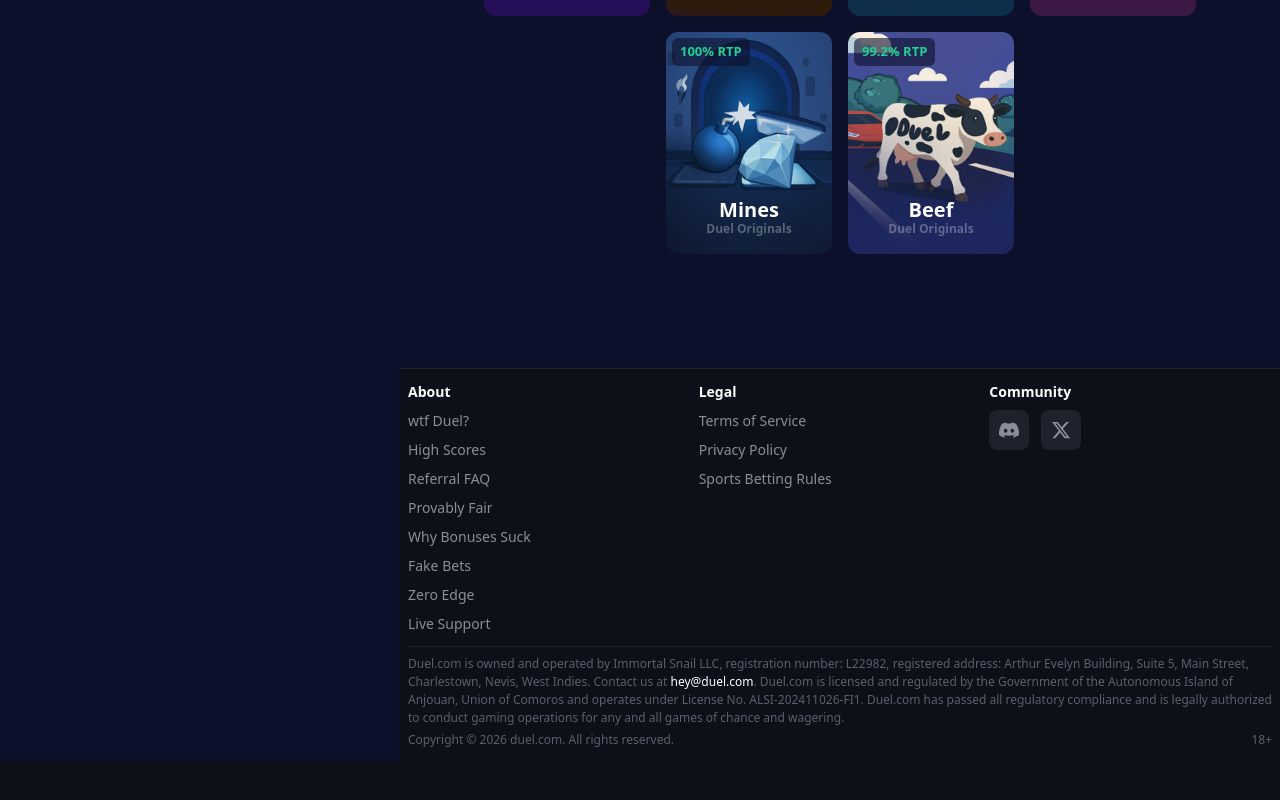
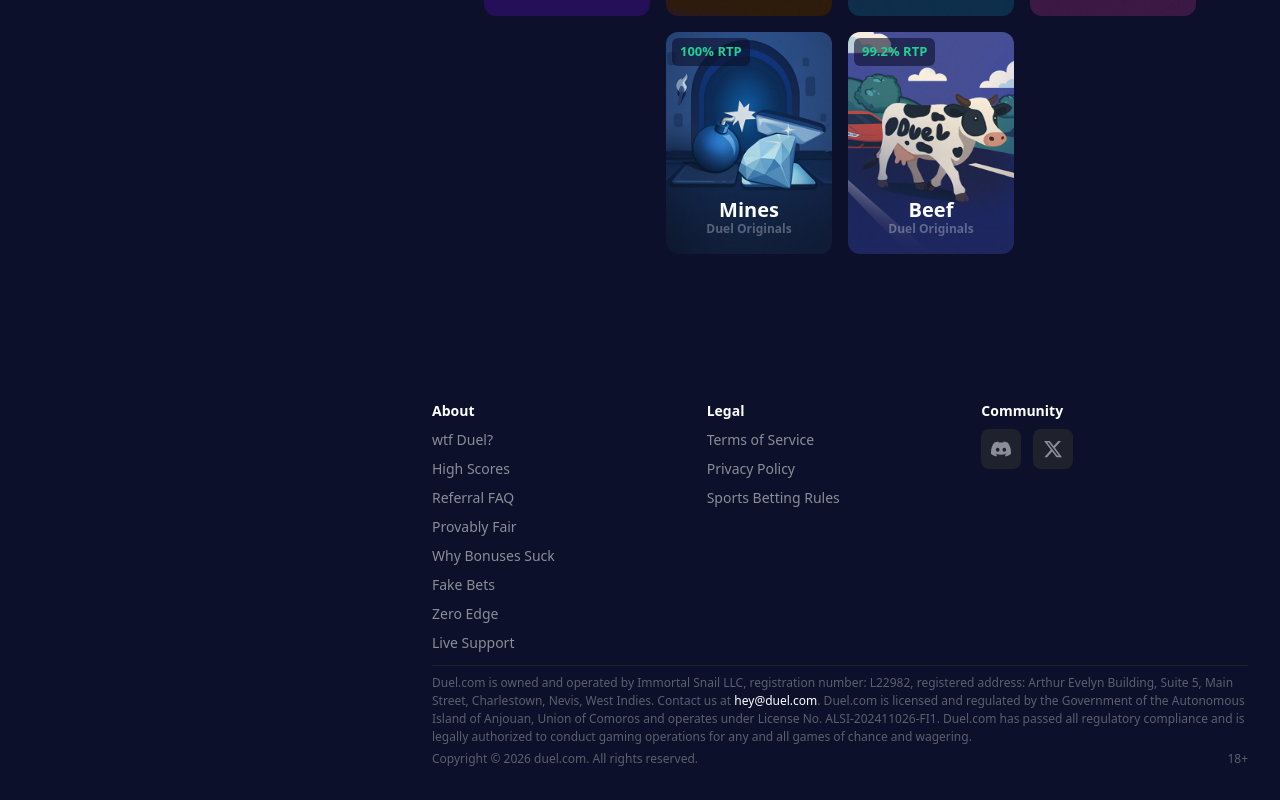
Before and after one commit to DotDebian/duelito, a Next.js app: page / in a window 1280 px wide. Shown: the part 814-1614 px from the top of the page. Before the commit the page ends 1575 px from the top, so only its background shows below. Built offline with nearby package versions, Linux system fonts and the light colour scheme.

Commit message:
style(ui): ajuster styling Footer et ActionButton

```diff
--- a/app/components/Footer.tsx
+++ b/app/components/Footer.tsx
@@ -2,8 +2,8 @@
 
 export function Footer() {
   return (
-    <footer className="border-t border-[#1f222d] bg-[#0c1019] px-4 py-12 md:px-8">
-      <div className="mx-auto max-w-6xl">
+    <footer className="bg-dark-800 z-10 flex flex-col justify-between gap-32 pt-32 mx-auto w-full max-w-[1324px] transition-all duration-200 p-16 md:p-32">
+      <div className="mx-auto">
         {/* Links Grid */}
         <div className="mb-12 grid grid-cols-1 gap-8 md:grid-cols-3">
           {/* About */}
--- a/app/components/betting/ActionButton.tsx
+++ b/app/components/betting/ActionButton.tsx
@@ -6,7 +6,7 @@
   onClick: () => void;
   isLoading?: boolean;
   disabled?: boolean;
-  variant?: 'primary' | 'success';
+  variant?: 'primary' | 'success' | 'secondary';
   children: React.ReactNode;
 }
 
@@ -20,6 +20,7 @@
   const variantClasses = {
     primary: 'bg-blue-600 hover:bg-blue-500',
     success: 'bg-green-600 hover:bg-green-500',
+    secondary: 'bg-dark-400 hover:bg-dark-300',
   };
 
   return (
```
